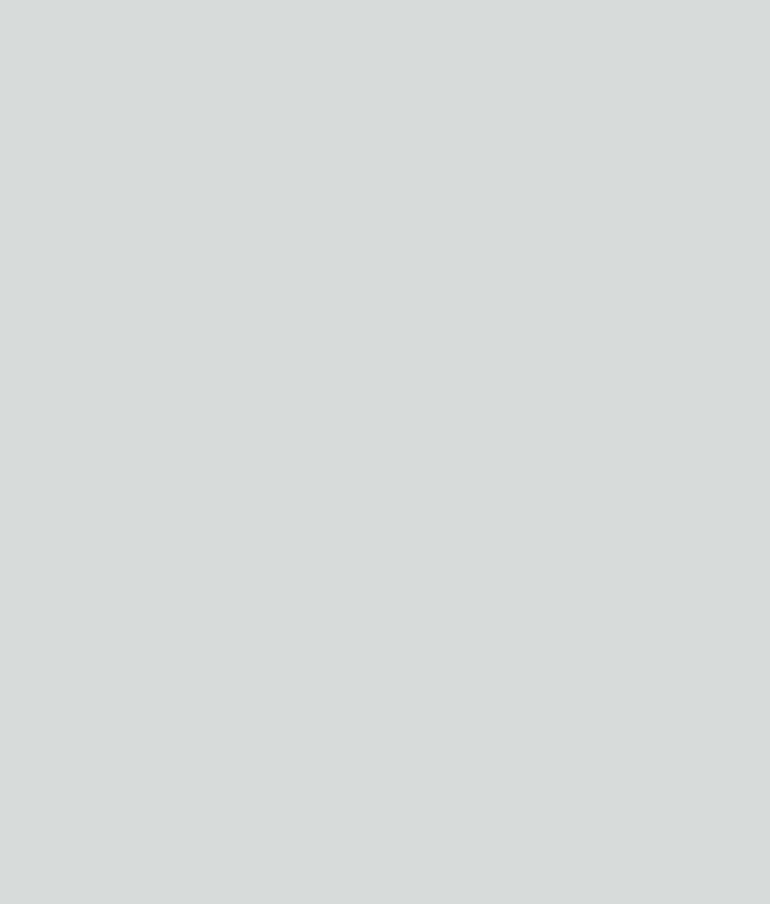
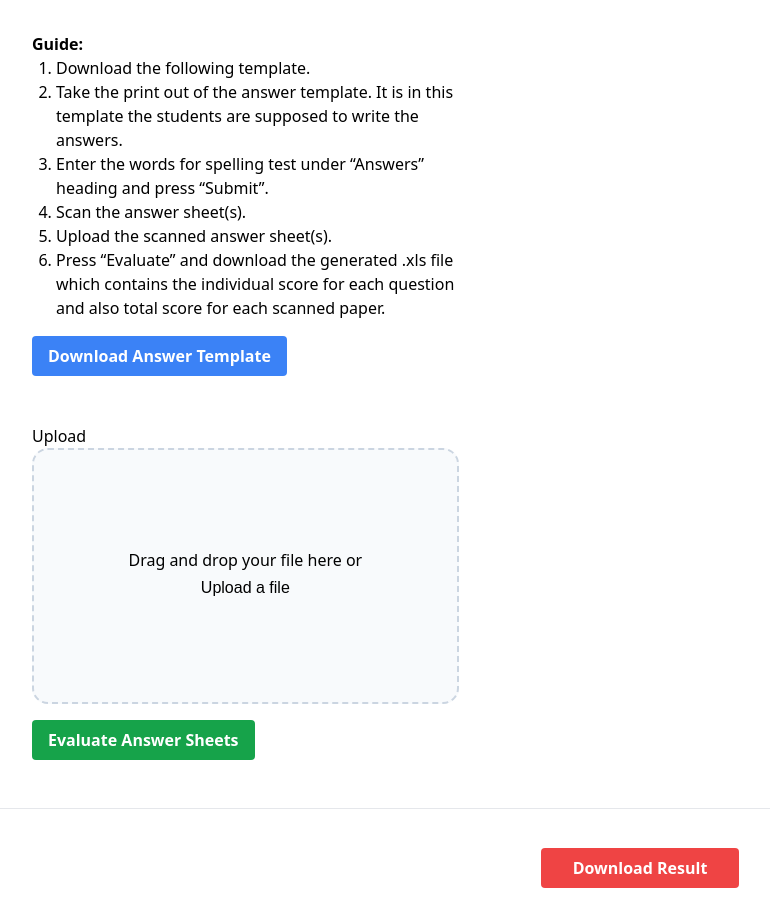
Before and after one commit to mainproject-group8/auto-evaluator, a Next.js app in the folder auto-evaluator/: page / in a window 1280 px wide. Shown: the whole page, without its empty margins (0-770 px from the left). Before the commit the page ends 800 px from the top, so only its background shows below. Built offline with nearby package versions, Linux system fonts and the light colour scheme.

Commit message:
Add basic UI template

```diff
--- a/auto-evaluator/pages/index.js
+++ b/auto-evaluator/pages/index.js
@@ -1,3 +1,107 @@
+import Head from "next/head";
+import { useState, useRef } from "react";
+
 export default function Home() {
-  return <></>;
+  // drag state
+  const [dragActive, setDragActive] = useState(false);
+  // ref
+  const inputRef = useRef(null);
+
+  // handle drag events
+  const handleDrag = function (e) {
+    e.preventDefault();
+    e.stopPropagation();
+    if (e.type === "dragenter" || e.type === "dragover") {
+      setDragActive(true);
+    } else if (e.type === "dragleave") {
+      setDragActive(false);
+    }
+  };
+
+  // triggers when file is dropped
+  const handleDrop = function (e) {
+    e.preventDefault();
+    e.stopPropagation();
+    setDragActive(false);
+    if (e.dataTransfer.files && e.dataTransfer.files[0]) {
+      // handleFiles(e.dataTransfer.files);
+    }
+  };
+
+  // triggers when file is selected with click
+  const handleChange = function (e) {
+    e.preventDefault();
+    if (e.target.files && e.target.files[0]) {
+      // handleFiles(e.target.files);
+    }
+  };
+
+  // triggers the input when the button is clicked
+  const onButtonClick = () => {
+    inputRef.current.click();
+  };
+  return (
+    <>
+      <Head>
+        <title>51 Letters</title>
+      </Head>
+      <div className="m-8 w-1/3">
+        <b>Guide:</b>
+        <ol className="ml-6">
+          <li>Download the following template.</li>
+          <li>
+            Take the print out of the answer template. It is in this template
+            the students are supposed to write the answers.
+          </li>
+          <li>
+            Enter the words for spelling test under “Answers” heading and press
+            “Submit”.
+          </li>
+          <li>Scan the answer sheet(s).</li>
+          <li>Upload the scanned answer sheet(s).</li>
+          <li>
+            Press “Evaluate” and download the generated .xls file which contains
+            the individual score for each question and also total score for each
+            scanned paper.
+          </li>
+        </ol>
+
+        <button className="bg-blue-500 hover:bg-blue-700 text-white font-bold py-2 px-4 rounded my-4">
+          Download Answer Template
+        </button>
+
+        <div className="mt-8">
+          <h2>Upload</h2>
+          <form id="form-file-upload">
+            <input type="file" id="input-file-upload" multiple={true} />
+            <label id="label-file-upload" htmlFor="input-file-upload">
+              <div>
+                <p>Drag and drop your file here or</p>
+                <button className="upload-button">Upload a file</button>
+              </div>
+            </label>
+            {dragActive && (
+              <div
+                id="drag-file-element"
+                onDragEnter={handleDrag}
+                onDragLeave={handleDrag}
+                onDragOver={handleDrag}
+                onDrop={handleDrop}
+              ></div>
+            )}
+          </form>
+        </div>
+
+        <button className="bg-green-600 hover:bg-green-700 text-white font-bold py-2 px-4 rounded my-4">
+          Evaluate Answer Sheets
+        </button>
+      </div>
+      <div className="w-full text-center">
+        <hr className="h-6" />
+        <button className="bg-red-500 hover:bg-red-700 text-white font-bold py-2 px-8 rounded my-4">
+          Download Result
+        </button>
+      </div>
+    </>
+  );
 }
--- a/auto-evaluator/styles/globals.css
+++ b/auto-evaluator/styles/globals.css
@@ -2,110 +2,58 @@
 @tailwind components;
 @tailwind utilities;
 
-:root {
-  --max-width: 1100px;
-  --border-radius: 12px;
-  --font-mono: ui-monospace, Menlo, Monaco, "Cascadia Mono", "Segoe UI Mono",
-    "Roboto Mono", "Oxygen Mono", "Ubuntu Monospace", "Source Code Pro",
-    "Fira Mono", "Droid Sans Mono", "Courier New", monospace;
-
-  --foreground-rgb: 0, 0, 0;
-  --background-start-rgb: 214, 219, 220;
-  --background-end-rgb: 255, 255, 255;
-
-  --primary-glow: conic-gradient(
-    from 180deg at 50% 50%,
-    #16abff33 0deg,
-    #0885ff33 55deg,
-    #54d6ff33 120deg,
-    #0071ff33 160deg,
-    transparent 360deg
-  );
-  --secondary-glow: radial-gradient(
-    rgba(255, 255, 255, 1),
-    rgba(255, 255, 255, 0)
-  );
-
-  --tile-start-rgb: 239, 245, 249;
-  --tile-end-rgb: 228, 232, 233;
-  --tile-border: conic-gradient(
-    #00000080,
-    #00000040,
-    #00000030,
-    #00000020,
-    #00000010,
-    #00000010,
-    #00000080
-  );
-
-  --callout-rgb: 238, 240, 241;
-  --callout-border-rgb: 172, 175, 176;
-  --card-rgb: 180, 185, 188;
-  --card-border-rgb: 131, 134, 135;
+ol {
+  list-style: decimal;
 }
 
-@media (prefers-color-scheme: dark) {
-  :root {
-    --foreground-rgb: 255, 255, 255;
-    --background-start-rgb: 0, 0, 0;
-    --background-end-rgb: 0, 0, 0;
-
-    --primary-glow: radial-gradient(rgba(1, 65, 255, 0.4), rgba(1, 65, 255, 0));
-    --secondary-glow: linear-gradient(
-      to bottom right,
-      rgba(1, 65, 255, 0),
-      rgba(1, 65, 255, 0),
-      rgba(1, 65, 255, 0.3)
-    );
-
-    --tile-start-rgb: 2, 13, 46;
-    --tile-end-rgb: 2, 5, 19;
-    --tile-border: conic-gradient(
-      #ffffff80,
-      #ffffff40,
-      #ffffff30,
-      #ffffff20,
-      #ffffff10,
-      #ffffff10,
-      #ffffff80
-    );
-
-    --callout-rgb: 20, 20, 20;
-    --callout-border-rgb: 108, 108, 108;
-    --card-rgb: 100, 100, 100;
-    --card-border-rgb: 200, 200, 200;
-  }
+#form-file-upload {
+  height: 16rem;
+  width: 28rem;
+  max-width: 100%;
+  text-align: center;
+  position: relative;
 }
 
-* {
-  box-sizing: border-box;
-  padding: 0;
-  margin: 0;
+#input-file-upload {
+  display: none;
 }
 
-html,
-body {
-  max-width: 100vw;
-  overflow-x: hidden;
+#label-file-upload {
+  height: 100%;
+  display: flex;
+  align-items: center;
+  justify-content: center;
+  border-width: 2px;
+  border-radius: 1rem;
+  border-style: dashed;
+  border-color: #cbd5e1;
+  background-color: #f8fafc;
 }
 
-body {
-  color: rgb(var(--foreground-rgb));
-  background: linear-gradient(
-      to bottom,
-      transparent,
-      rgb(var(--background-end-rgb))
-    )
-    rgb(var(--background-start-rgb));
+#label-file-upload.drag-active {
+  background-color: #ffffff;
 }
 
-a {
-  color: inherit;
-  text-decoration: none;
+.upload-button {
+  cursor: pointer;
+  padding: 0.25rem;
+  font-size: 1rem;
+  border: none;
+  font-family: "Oswald", sans-serif;
+  background-color: transparent;
 }
 
-@media (prefers-color-scheme: dark) {
-  html {
-    color-scheme: dark;
-  }
+.upload-button:hover {
+  text-decoration-line: underline;
 }
+
+#drag-file-element {
+  position: absolute;
+  width: 100%;
+  height: 100%;
+  border-radius: 1rem;
+  top: 0px;
+  right: 0px;
+  bottom: 0px;
+  left: 0px;
+}
```
Also changed, not shown: auto-evaluator/styles/Home.module.css (deleted, +0 -278 lines).
